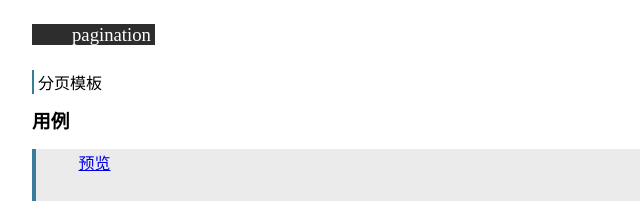
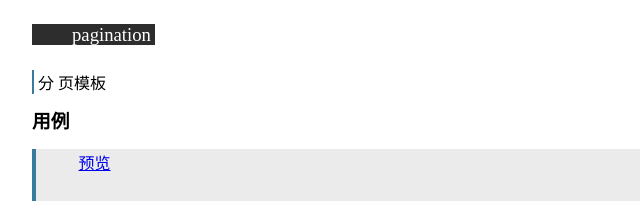
Before and after one commit to amangege/Ruanyun-FrontEnd-Framework, a plain HTML site: page App/index.html in a window 1280 px wide. Shown: the part 2001-2211 px from the top of the page, 368-1008 px from the left. Drawn offline with Linux system fonts and the light colour scheme.

```diff
--- a/App/index.html
+++ b/App/index.html
@@ -137,7 +137,7 @@
                     <h3>
                         <span class="code-title">pagination</span>
                     </h3>
-                    <p><span class='introduction'>分页模板</span></p>
+                    <p><span class='introduction'>分   页模板</span></p>
                     <h3>用例</h3>
                     <pre>
     <a href="../files/pagination.html">预览</a>
```
Also changed, not shown: 1 other file.
